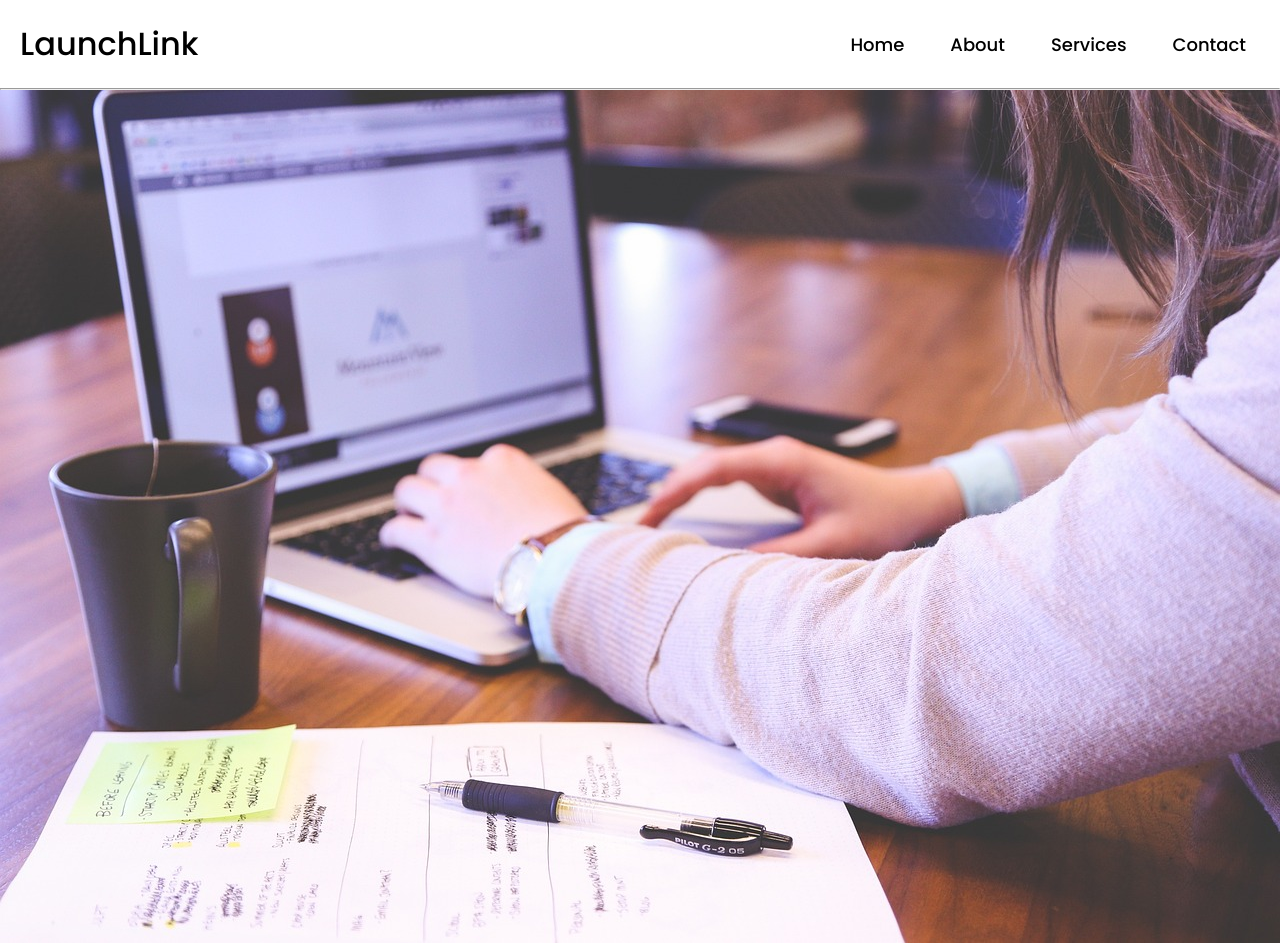
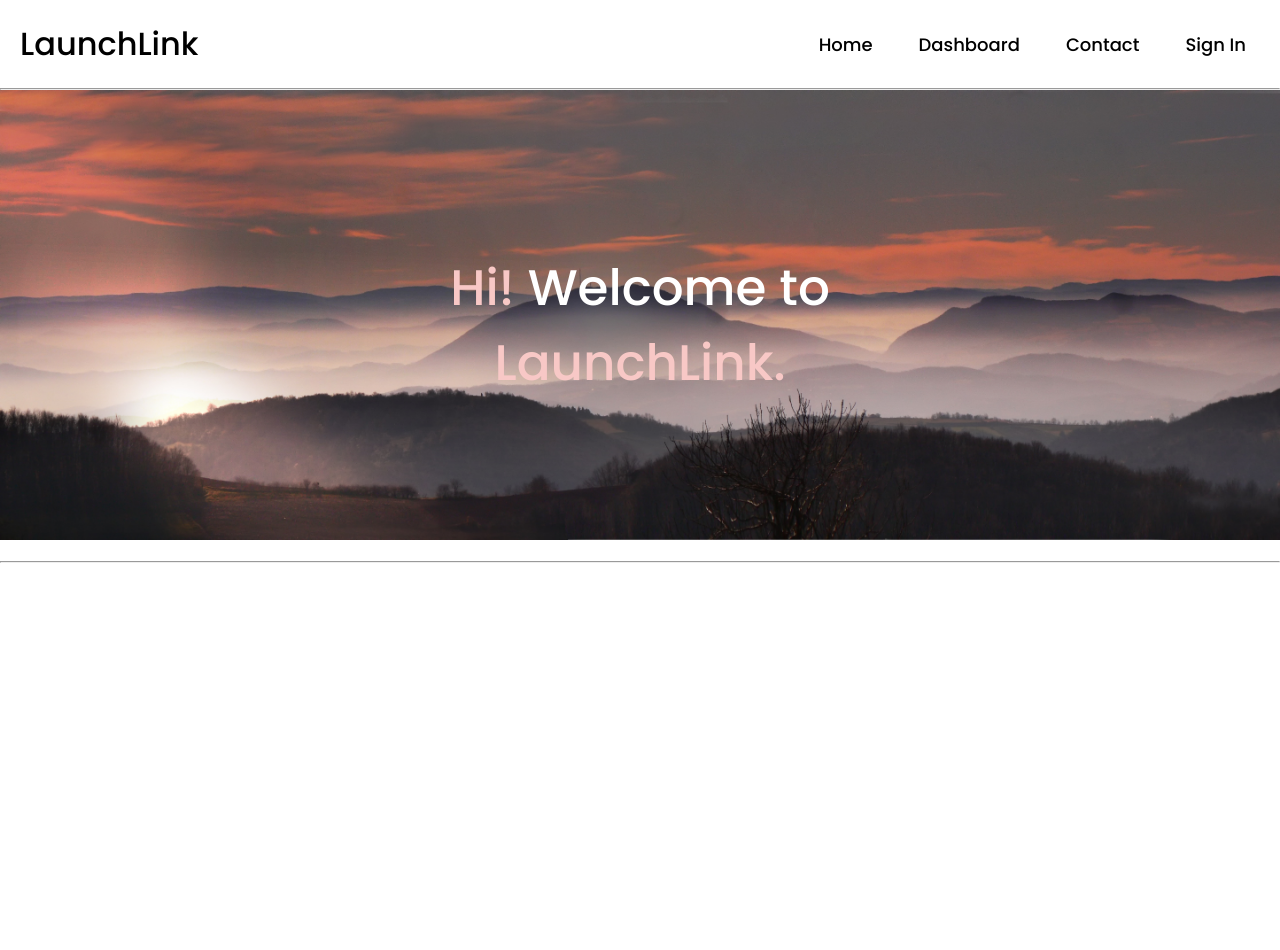
Before and after one commit to Mahasvin24/TechXelerate-LaunchLink, a Django app: page / in a window 1280 px wide. After the commit the page ends 563 px from the top, so only its background shows below. Run offline with Django 4.2, Linux system fonts and the light colour scheme; some libraries are stand-ins or nearby versions.

Commit message:
Added about page image

```diff
--- a/about/static/about/css/style.css
+++ b/about/static/about/css/style.css
@@ -60,4 +60,22 @@ hr {
   background-color: #E1EFF6;
 }
 
+#intro-centered {
+  position: absolute;
+  top: 50%;
+  left: 50%;
+  transform: translate(-50%, -50%);
+}
+
+#intro-container {
+  position: relative;
+  text-align: center;
+  color: white;
+  font-size: 50px;
+}
+
+.special-text {
+  color: #F8C8C6;
+}
+
 /*# sourceMappingURL=style.css.map */
--- a/about/static/about/css/style.scss
+++ b/about/static/about/css/style.scss
@@ -3,12 +3,19 @@
 
 // Variables
 $font_color: black;
-$dark_purple: #6474E5;
 $nav_hover: #DEE3FF;
 $image_background_color: #E1EFF6;
 $navbar_color: white;
 $font: 'Poppins', sans-serif;
 $divisor_line_color: #32364d;
+
+//Color Scheme
+$dark_purple: #6474E5;
+$light_purple: #9AA4EC;
+$light_pink: #F8C8C6;
+$dark_pink: #F4A4A4;
+$blue: #4EA1D3;
+
 
 
 // CSS
@@ -76,3 +83,22 @@ hr {
     height: 80vh;
     background-color: $image_background_color;
 }
+
+// Text on image
+#intro-centered {
+    position: absolute;
+    top: 50%;
+    left: 50%;
+    transform: translate(-50%, -50%);
+}
+
+#intro-container {
+    position: relative;
+    text-align: center;
+    color: white;
+    font-size: 50px;
+}
+
+.special-text {
+    color: $light_pink;
+}
--- a/about/templates/about/home.html
+++ b/about/templates/about/home.html
@@ -11,9 +11,9 @@
   <ul class="nav-links">
     <div class="menu">
       <li><a href="{% url 'about:home' %}">Home</a></li>
-      <li><a href="{% url 'about:home' %}">About</a></li>
-      <li><a href="{% url 'about:home' %}">Services</a></li>
+      <li><a href="{% url 'about:home' %}">Dashboard</a></li>
       <li><a href="{% url 'about:home' %}">Contact</a></li>
+      <li><a href="{% url 'about:home' %}">Sign In</a></li>
     </div>
   </ul>
 </nav>
@@ -22,8 +22,12 @@
 <hr>
 
 <!--Welcome Section-->
-<div id="welcome-image">
-  <img src="{% static 'about/images/student.jpg' %}" alt="Image of Student">
+<div id="intro-container">
+  <img src="{% static 'about/images/scenery.jpg' %}" alt="Snow" style="width:100%; height: 98%;">
+  <div id="intro-centered"> <span class="special-text"> Hi! </span> Welcome to <span class="special-text"> LaunchLink. </span></div>
 </div>
 
+<!--Section Divier-->
+<hr>
+
 {% endblock %}
```
Also changed, not shown: about/static/about/images/scenery.jpg (added), 1 other file.
